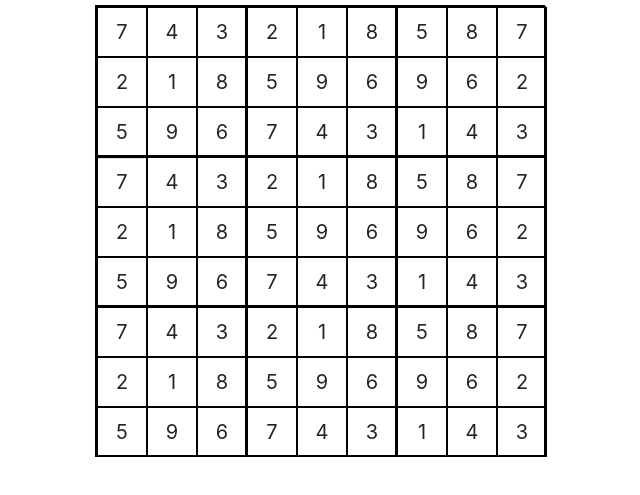
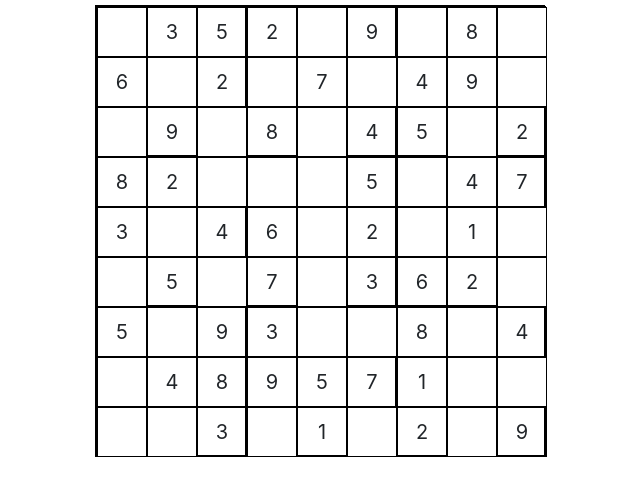
Before and after one commit to zubeydesisman/sudoku, a website built with webpack: page src/index.html in a window 1280 px wide. Shown: the part 51-546 px from the top of the page, without its empty margins (320-960 px from the left). Built offline with nearby package versions, Linux system fonts and the light colour scheme.

Commit message:
Replace some box with input field.

```diff
--- a/src/index.html
+++ b/src/index.html
@@ -11,112 +11,111 @@
     <h1>Sudoku Checker</h1>
     <div id="colleft" >
         <div class="row">
-            <div class="box">7</div>
-            <div class="box">4</div>
+            <input type="number" class="box">
             <div class="box">3</div>
+            <div class="box">5</div>
+            <div class="box">6</div>
+            <input type="number" class="box">
             <div class="box">2</div>
-            <div class="box">1</div>
-            <div class="box">8</div>
-            <div class="box">5</div>
+            <input type="number" class="box">
             <div class="box">9</div>
-            <div class="box">6</div>
-            <div class="border"></div>
+            <input type="number" class="box">
         </div>
 
         <div class="row">
             <div class="box">2</div>
-            <div class="box">1</div>
+            <input type="number" class="box">
+            <div class="box">9</div>
+            <input type="number" class="box">
+            <div class="box">7</div>
+            <input type="number" class="box">
             <div class="box">8</div>
+            <input type="number" class="box">
+            <div class="box">4</div>
+        </div>
+
+        <div class="row">
+            <input type="number" class="box">
+            <div class="box">8</div>
+            <input type="number" class="box">
+            <div class="box">4</div>
+            <div class="box">9</div>
+            <input type="number" class="box">
             <div class="box">5</div>
-            <div class="box">9</div>
+            <input type="number" class="box">
+            <div class="box">2</div>
+        </div>
+
+        <div class="row">
+            <div class="box">8</div>
+            <div class="box">2</div>
+            <input type="number" class="box">
+            <div class="box">3</div>
+            <input type="number" class="box">
+            <div class="box">4</div>
+            <input type="number" class="box">
+            <div class="box">5</div>
+            <input type="number" class="box">
+        </div>
+
+        <div class="row">
+            <input type="number" class="box">
+            <input type="number" class="box">
+            <div class="box">5</div>
             <div class="box">6</div>
+            <input type="number" class="box">
+            <div class="box">2</div>
             <div class="box">7</div>
-            <div class="box">4</div>
+            <input type="number" class="box">
             <div class="box">3</div>
         </div>
 
         <div class="row">
-            <div class="box">5</div>
-            <div class="box">8</div>
+            <input type="number" class="box">
+            <div class="box">4</div>
             <div class="box">7</div>
-            <div class="box">9</div>
+            <input type="number" class="box">
+            <div class="box">1</div>
+            <input type="number" class="box">
             <div class="box">6</div>
             <div class="box">2</div>
-            <div class="box">1</div>
-            <div class="box">4</div>
-            <div class="box">3</div>
-        </div>
-
-        <div class="row">
-            <div class="box">7</div>
-            <div class="box">4</div>
-            <div class="box">3</div>
-            <div class="box">2</div>
-            <div class="box">1</div>
-            <div class="box">8</div>
-            <div class="box">5</div>
-            <div class="box">9</div>
-            <div class="box">6</div>
-        </div>
-
-        <div class="row">
-            <div class="box">2</div>
-            <div class="box">1</div>
-            <div class="box">8</div>
-            <div class="box">5</div>
-            <div class="box">9</div>
-            <div class="box">6</div>
-            <div class="box">7</div>
-            <div class="box">4</div>
-            <div class="box">3</div>
+            <input type="number" class="box">
         </div>
 
         <div class="row">
             <div class="box">5</div>
+            <input type="number" class="box">
+            <div class="box">9</div>
+            <input type="number" class="box">
+            <div class="box">4</div>
             <div class="box">8</div>
-            <div class="box">7</div>
-            <div class="box">9</div>
-            <div class="box">6</div>
-            <div class="box">2</div>
-            <div class="box">1</div>
-            <div class="box">4</div>
+            <input type="number" class="box">
+            <input type="number" class="box">
             <div class="box">3</div>
         </div>
 
-        <div class="row">
+            <div class="row">
+            <div class="box">3</div>
+            <input type="number" class="box">
+            <input type="number" class="box">
+            <div class="box">9</div>
+            <div class="box">5</div>
             <div class="box">7</div>
-            <div class="box">4</div>
-            <div class="box">3</div>
-            <div class="box">2</div>
+            <input type="number" class="box">
             <div class="box">1</div>
-            <div class="box">8</div>
-            <div class="box">5</div>
-            <div class="box">9</div>
-            <div class="box">6</div>
-        </div>
-
-            <div class="row">
-            <div class="box">2</div>
-            <div class="box">1</div>
-            <div class="box">8</div>
-            <div class="box">5</div>
-            <div class="box">9</div>
-            <div class="box">6</div>
-            <div class="box">7</div>
-            <div class="box">4</div>
-            <div class="box">3</div>
+            <input type="number" class="box">
         </div>
 
         <div class="row">
-            <div class="box">5</div>
             <div class="box">8</div>
-            <div class="box">7</div>
+            <input type="number" class="box">
+            <div class="box">4</div>
+            <div class="box">1</div>
+            <input type="number" class="box">
+            <input type="number" class="box">
+            <div class="box">2</div>
+            <input type="number" class="box">
             <div class="box">9</div>
-            <div class="box">6</div>
-            <div class="box">2</div>
-            <div class="box">1</div>
-            <div class="box">4</div>
-            <div class="box">3</div>
         </div>
     </div>
 </body>
```
